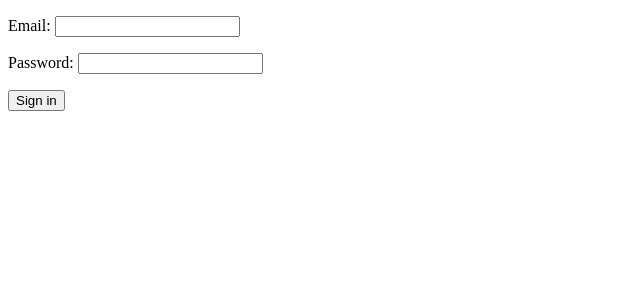
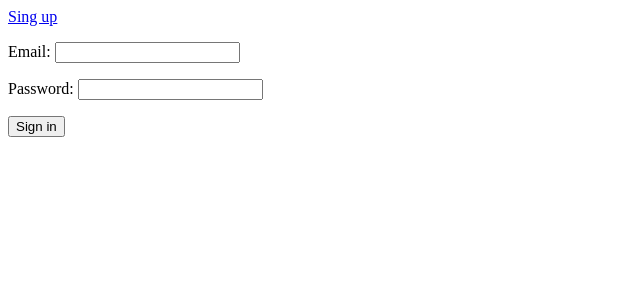
Before and after one commit to BRANYA43/hotel-site, a Django app: page /account/sing-in/ in a window 1280 px wide. Shown: the top 300 px of the page, without its empty margins (0-640 px from the left). Run offline with Django 5.2, Linux system fonts and the light colour scheme.

Commit message:
Add navbar to base

```diff
--- a/src/utils/templates/base.html
+++ b/src/utils/templates/base.html
@@ -6,7 +6,11 @@
     <title>{% block title %}Title{% endblock %}</title>
 </head>
 <body>
-    <header></header>
+    <header>
+        <nav id="id_navbar">
+            <a id="id_registering_link" href="{% url 'accounts:user-register' %}">Sing up</a>
+        </nav>
+    </header>
     <main>
         {% block content %}
             <p>Some content</p>
```
